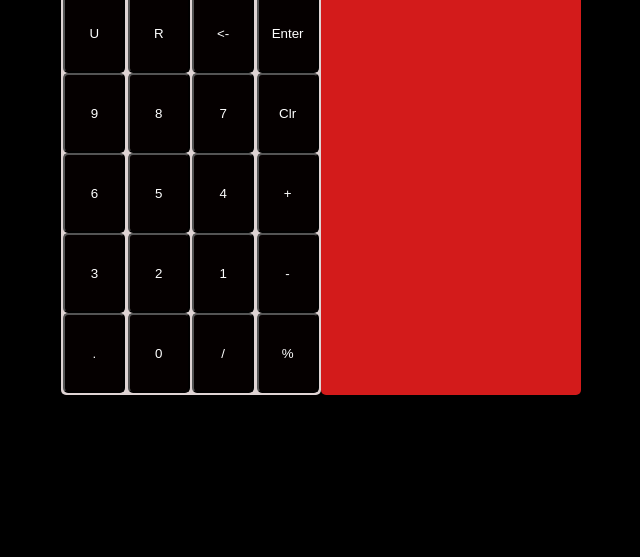
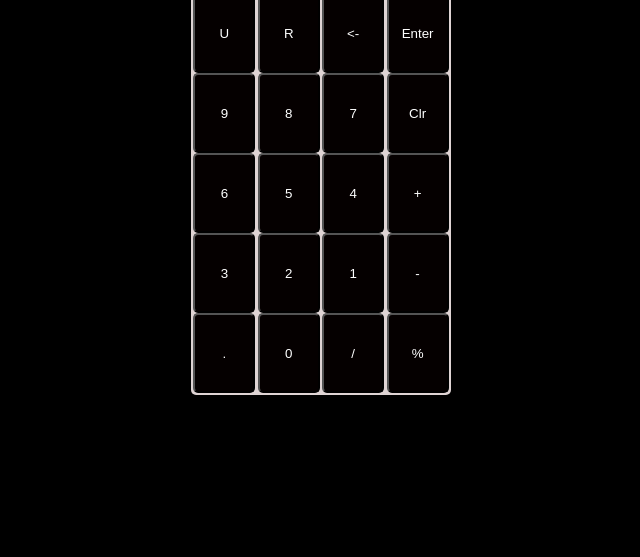
Before and after one commit to charat-toomer/Calculator, a plain HTML site: page index.html in a window 1280 px wide. Shown: the part 243-800 px from the top of the page, without its empty margins (319-959 px from the left). Drawn offline with Linux system fonts and the light colour scheme.

Commit message:
comment out history div index.html

```diff
--- a/index.html
+++ b/index.html
@@ -14,9 +14,9 @@
         <div id="buttons">
         </div>
     </div>
-    <div class="history">
+<!--     <div class="history">
         <h1>haha</h1>
-    </div>
+    </div> -->
     <script type="module" src="cal.js"></script>
 </body>
 </html>
```
